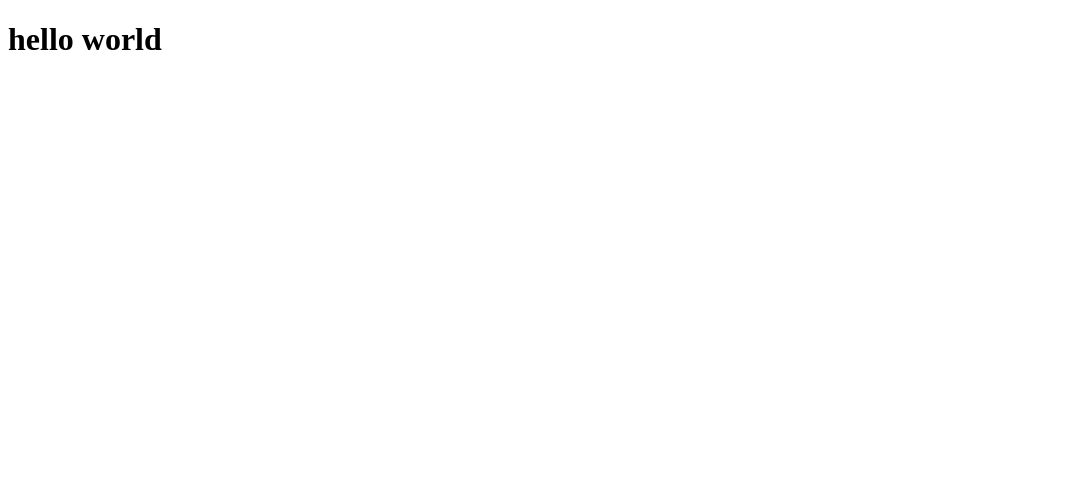
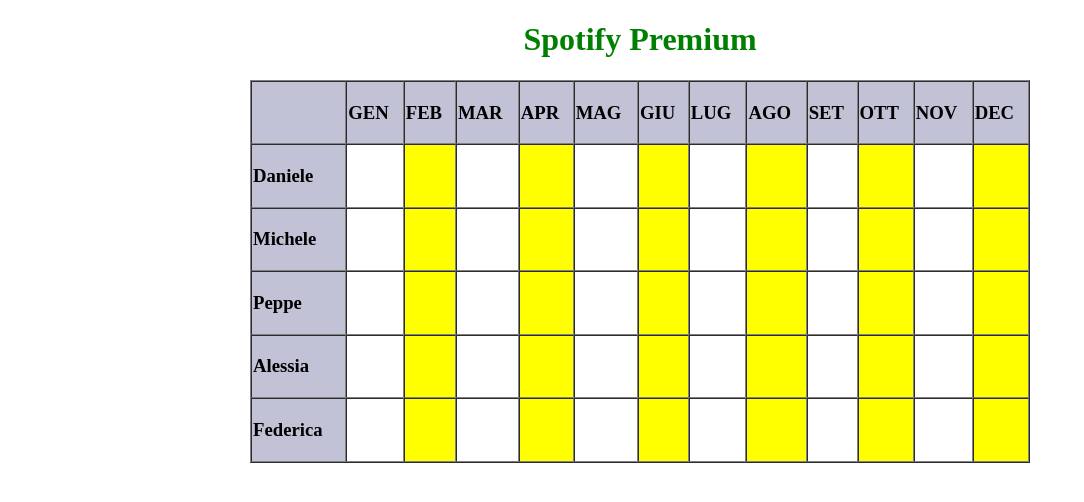
Before and after one commit to Keytigrillo/SpotifySite, a plain HTML site: page index.html in a window 1280 px wide. Shown: the whole page, without its empty margins (0-1084 px from the left). Drawn offline with Linux system fonts and the light colour scheme.

Commit message:
Update index.html

```diff
--- a/index.html
+++ b/index.html
@@ -1,8 +1,103 @@
 <!DOCTYPE html>
 <html>
+
 <head>
 </head>
+
 <body>
-	<h1>hello world</H1>
+	<h1 style="text-align:center; color:green">Spotify Premium</H1>
+	<TABLE border="1" cellspacing="0" width="780spx" height="360px" align="center">
+		<tr>
+			<td style="background-color: #c2c2d6;"><h3></h3></td>
+			<td style="background-color: #c2c2d6;"><h3>GEN</h3></td>
+			<td style="background-color: #c2c2d6;"><h3>FEB</h3></td>
+			<td style="background-color: #c2c2d6;"><h3>MAR</h3></td>
+			<td style="background-color: #c2c2d6;"><h3>APR</h3></td>
+			<td style="background-color: #c2c2d6;"><h3>MAG</h3></td>
+			<td style="background-color: #c2c2d6;"><h3>GIU</h3></td>
+			<td style="background-color: #c2c2d6;"><h3>LUG</h3></td>
+			<td style="background-color: #c2c2d6;"><h3>AGO</h3></td>
+			<td style="background-color: #c2c2d6;"><h3>SET</h3></td>
+			<td style="background-color: #c2c2d6;"><h3>OTT</h3></td>
+			<td style="background-color: #c2c2d6;"><h3>NOV</h3></td>
+			<td style="background-color: #c2c2d6;"><h3>DEC</h3></td>
+			</tr>
+
+		<tr>
+			<td style="background-color: #c2c2d6;"><h3>Daniele</h3></td>
+			<td style="background-color: white;"><h3></h3></td>
+			<td style="background-color: yellow;"><h3></h3></td>
+			<td style="background-color: white;"><h3></h3></td>
+			<td style="background-color: yellow;"><h3></h3></td>
+			<td style="background-color: white;"><h3></h3></td>
+			<td style="background-color: yellow;"><h3></h3></td>
+			<td style="background-color: white;"><h3></h3></td>
+			<td style="background-color: yellow;"><h3></h3></td>
+			<td style="background-color: white;"><h3></h3></td>
+			<td style="background-color: yellow;"><h3></h3></td>
+			<td style="background-color: white;"><h3></h3></td>
+			<td style="background-color: yellow;"><h3></h3></td>
+		</tr>
+		<tr>
+			<td style="background-color: #c2c2d6;"><h3>Michele</h3></td>
+			<td style="background-color: white;"><h3></h3></td>
+			<td style="background-color: yellow;"><h3></h3></td>
+			<td style="background-color: white;"><h3></h3></td>
+			<td style="background-color: yellow;"><h3></h3></td>
+			<td style="background-color: white;"><h3></h3></td>
+			<td style="background-color: yellow;"><h3></h3></td>
+			<td style="background-color: white;"><h3></h3></td>
+			<td style="background-color: yellow;"><h3></h3></td>
+			<td style="background-color: white;"><h3></h3></td>
+			<td style="background-color: yellow;"><h3></h3></td>
+			<td style="background-color: white;"><h3></h3></td>
+			<td style="background-color: yellow;"><h3></h3></td>
+		</tr>
+		<tr>
+			<td style="background-color: #c2c2d6;"><h3>Peppe</h3></td>
+			<td style="background-color: white;"><h3></h3></td>
+			<td style="background-color: yellow;"><h3></h3></td>
+			<td style="background-color: white;"><h3></h3></td>
+			<td style="background-color: yellow;"><h3></h3></td>
+			<td style="background-color: white;"><h3></h3></td>
+			<td style="background-color: yellow;"><h3></h3></td>
+			<td style="background-color: white;"><h3></h3></td>
+			<td style="background-color: yellow;"><h3></h3></td>
+			<td style="background-color: white;"><h3></h3></td>
+			<td style="background-color: yellow;"><h3></h3></td>
+			<td style="background-color: white;"><h3></h3></td>
+			<td style="background-color: yellow;"><h3></h3></td>
+		</tr>
+		<tr>
+			<td style="background-color: #c2c2d6;"><h3>Alessia</h3></td>
+			<td style="background-color: white;"><h3></h3></td>
+			<td style="background-color: yellow;"><h3></h3></td>
+			<td style="background-color: white;"><h3></h3></td>
+			<td style="background-color: yellow;"><h3></h3></td>
+			<td style="background-color: white;"><h3></h3></td>
+			<td style="background-color: yellow;"><h3></h3></td>
+			<td style="background-color: white;"><h3></h3></td>
+			<td style="background-color: yellow;"><h3></h3></td>
+			<td style="background-color: white;"><h3></h3></td>
+			<td style="background-color: yellow;"><h3></h3></td>
+			<td style="background-color: white;"><h3></h3></td>
+			<td style="background-color: yellow;"><h3></h3></td>
+		</tr>
+		<tr>
+			<td style="background-color: #c2c2d6;"><h3>Federica</h3></td>
+			<td style="background-color: white;"><h3></h3></td>
+			<td style="background-color: yellow;"><h3></h3></td>
+			<td style="background-color: white;"><h3></h3></td>
+			<td style="background-color: yellow;"><h3></h3></td>
+			<td style="background-color: white;"><h3></h3></td>
+			<td style="background-color: yellow;"><h3></h3></td>
+			<td style="background-color: white;"><h3></h3></td>
+			<td style="background-color: yellow;"><h3></h3></td>
+			<td style="background-color: white;"><h3></h3></td>
+			<td style="background-color: yellow;"><h3></h3></td>
+			<td style="background-color: white;"><h3></h3></td>
+			<td style="background-color: yellow;"><h3></h3></td>
+		</tr>
 </body
+
 </html>
```
